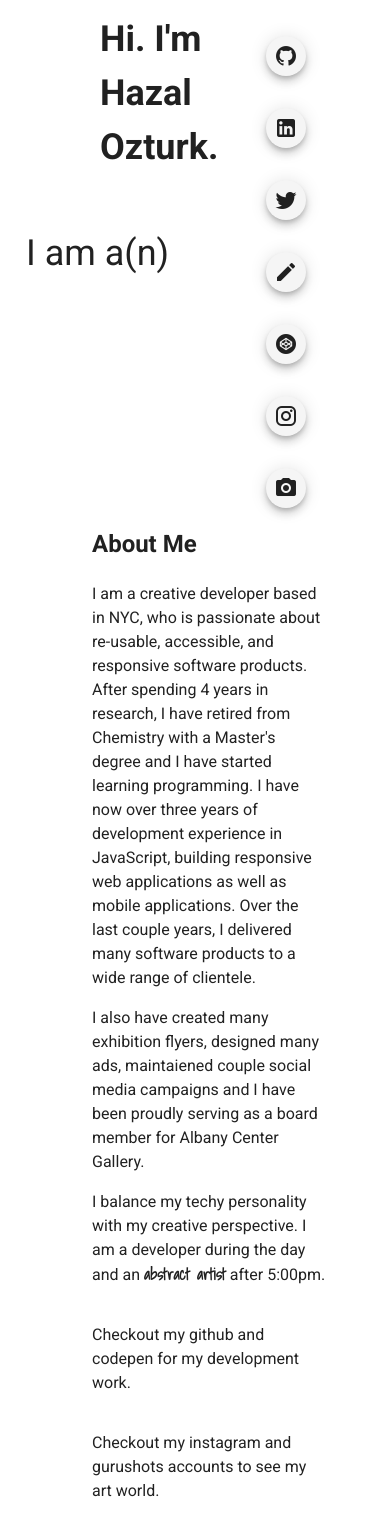
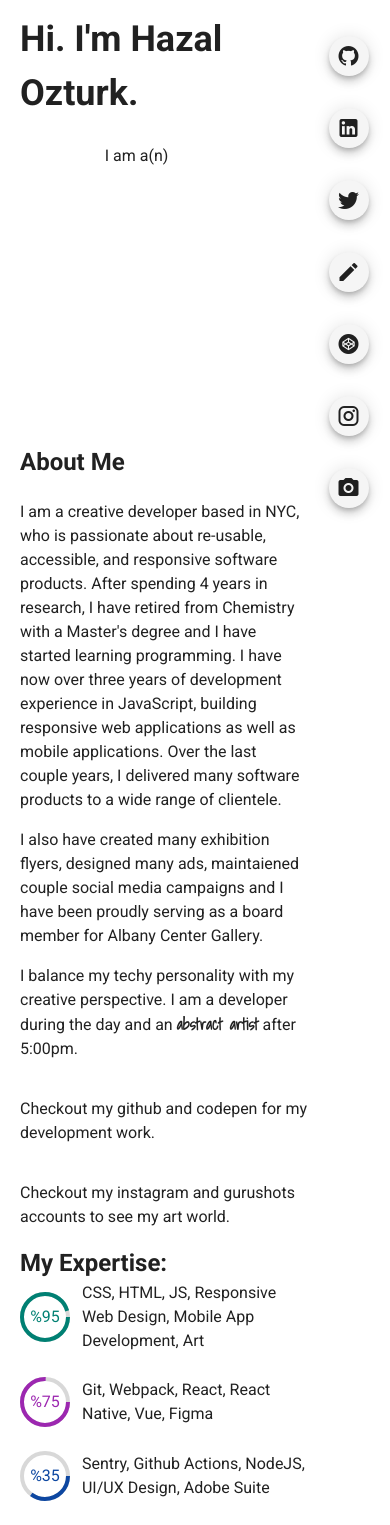
Before and after one commit to hazalozturk/hazalozturk, a Vue app: page / in a window 390 px wide. Shown: the top 1525 px of the page. Built offline with nearby package versions, Linux system fonts and the light colour scheme.

Commit message:
Add style rules for responsiveness

```diff
--- a/src/assets/styles/app.css
+++ b/src/assets/styles/app.css
@@ -1,5 +1,6 @@
 @import url("https://fonts.googleapis.com/css?family=Roboto:700");
 
+/* Animation related styles */
 body {
     margin: 0px;
     font-family: "Roboto";
@@ -69,6 +70,7 @@ body {
         margin-top: -270px;
     }
 }
+/* Animation related styles end */
 
 .name-title {
     font-size: 56px;
@@ -82,8 +84,26 @@ body {
     font-family: "Shadows Into Light", cursive;
 }
 
+.side-list {
+    width: 30%;
+}
+
 @media only screen and (max-width: 815px) {
     .name-title {
         font-size: 36px;
     }
+    .side-list {
+        width: 150%;
+    }
+    #rotate-container {
+        font-size: 16px;
+        width: 80%;
+    }
+    #rotate-wrapper > div > div {
+        height: 65px;
+        padding: 10px 10px;
+    }
+    #rotate-wrapper {
+        height: 35px;
+    }
 }
--- a/src/components/homePage.vue
+++ b/src/components/homePage.vue
@@ -1,13 +1,13 @@
 <template>
   <v-container fluid>
-    <v-row class="px-10">
+    <v-row class="px-md-10 px-2">
       <v-col cols="10">
         <v-row>
-          <v-col cols="10" class="name-title text-left ml-12">
+          <v-col cols="10" sm="12" class="name-title text-left ml-md-12">
             Hi. I'm Hazal Ozturk.
           </v-col>
         </v-row>
-        <v-row class="mt-10">
+        <v-row class="mt-md-10">
           <v-col cols="4">
             <div id="rotate-container">
               I am a(n)
@@ -27,10 +27,10 @@
             ></v-img>
           </v-col>
         </v-row>
-        <v-col cols="12" class="text-left ml-10">
+        <v-col cols="12" class="text-left ml-md-10">
           <aboutInfo />
         </v-col>
-        <v-col cols="12" class="text-left ml-10">
+        <v-col cols="12" class="text-left ml-md-10">
           <skills-info />
         </v-col>
       </v-col>
@@ -38,14 +38,6 @@
     </v-row>
   </v-container>
 </template>
-
-<style>
-@media only screen and (max-width: 600px) {
-  .social-link-list {
-    padding-top: 30%;
-  }
-}
-</style>
 
 <script>
 import socialLink from "./socialLink";
--- a/src/components/socialLink.vue
+++ b/src/components/socialLink.vue
@@ -1,6 +1,6 @@
 <template>
   <v-layout justify-end>
-    <v-list flat color="transparent">
+    <v-list flat color="transparent" class="side-list">
       <v-list-item-group>
         <v-list-item
           class="px-0"
--- a/src/helpers/skillsInfo.vue
+++ b/src/helpers/skillsInfo.vue
@@ -11,7 +11,7 @@
             >%{{ skill.percent }}</v-progress-circular
           ></v-col
         >
-        <v-col cols="11" class="pl-7">{{ skill.title }}</v-col>
+        <v-col cols="11" class="pl-sm-7 pl-12">{{ skill.title }}</v-col>
       </v-row>
     </blockquote>
   </v-row>
```
